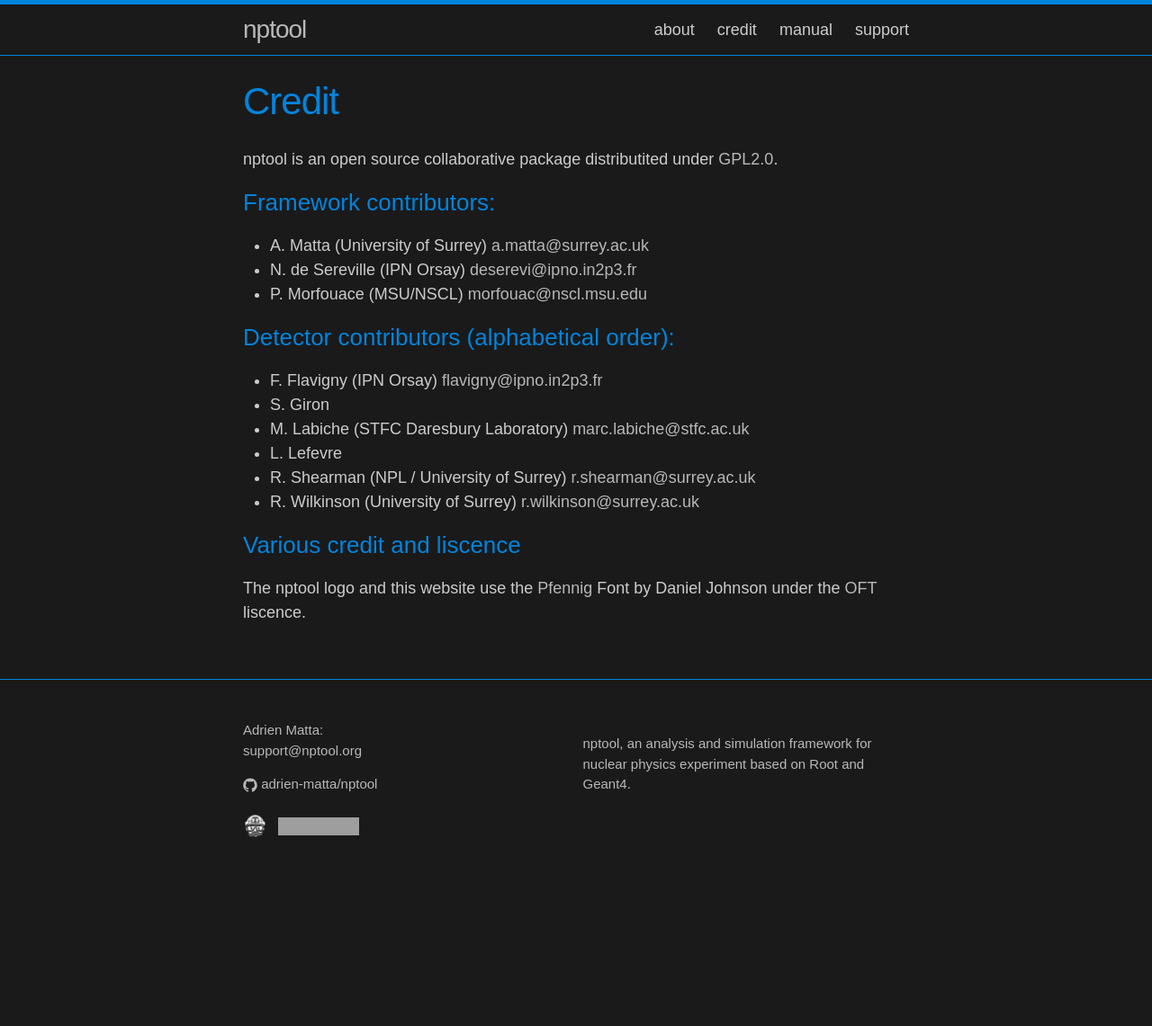
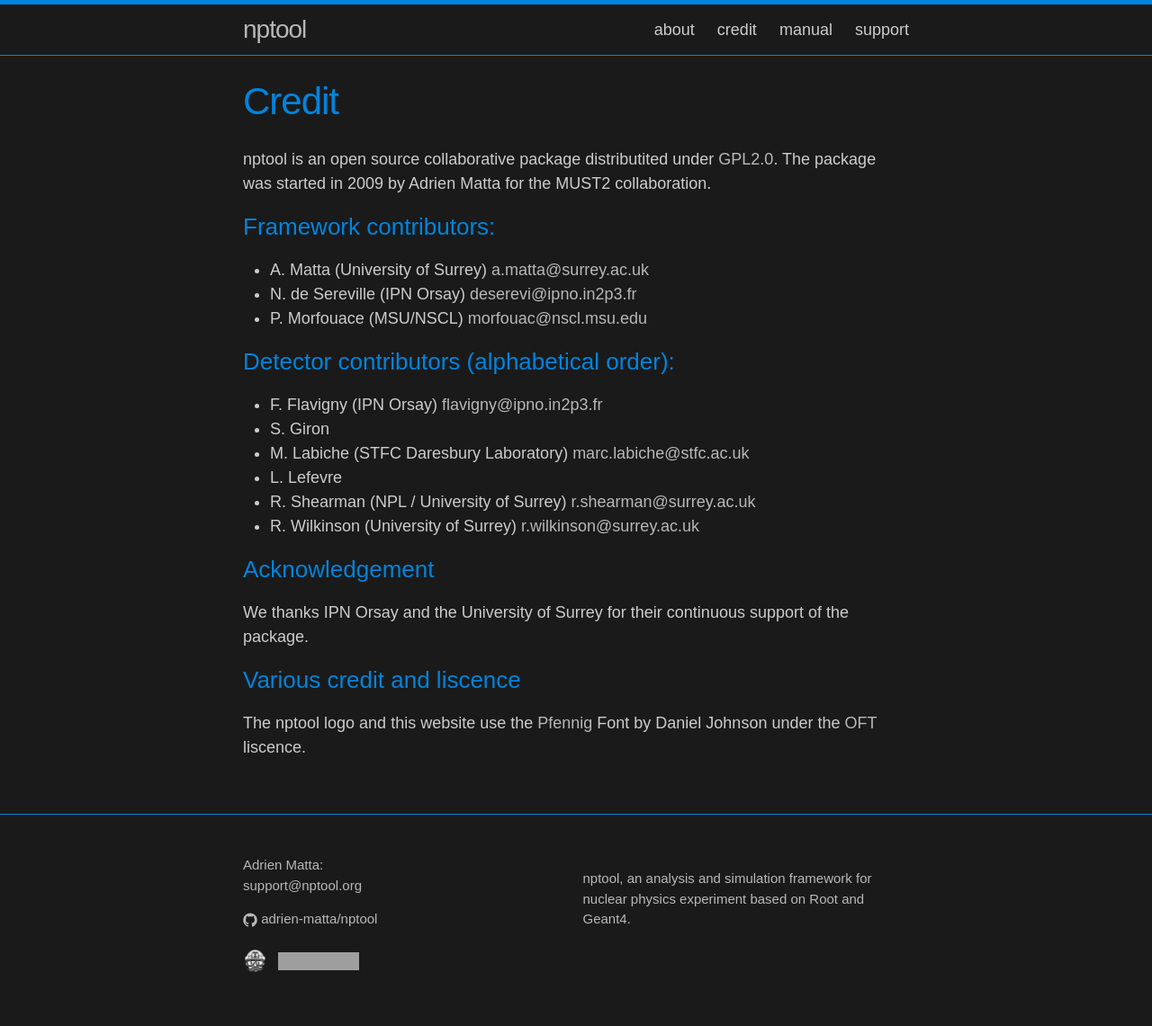
Before and after one commit to adrien-matta/nptool, a Jekyll site: the page built from credit.md, in a window 1280 px wide. Shown: the whole page at 90% size. Built offline with Jekyll 4.4.1, drawn with Linux system fonts in a browser that asks for light colours; some web fonts are replaced; before the commit the page ends 991 px from its top, so only the background shows below that; grey boxes are pictures that could not be loaded.

Commit message:
* Update Credit

```diff
--- a/credit.md
+++ b/credit.md
@@ -6,14 +6,15 @@ show_in_nav: true
 ---
 
 nptool is an open source collaborative package distributited under [GPL2.0][gpl2].
+The package was started in 2009 by Adrien Matta for the MUST2 collaboration.
 
-###Framework contributors:
+### Framework contributors:
 
 * A. Matta (University of Surrey) <mailto:a.matta@surrey.ac.uk>
 * N. de Sereville (IPN Orsay) <mailto:deserevi@ipno.in2p3.fr>
 * P. Morfouace (MSU/NSCL) <mailto:morfouac@nscl.msu.edu>
 
-###Detector contributors (alphabetical order):
+### Detector contributors (alphabetical order):
 
 * F. Flavigny (IPN Orsay) <mailto:flavigny@ipno.in2p3.fr>
 * S. Giron
@@ -22,6 +23,9 @@ nptool is an open source collaborative package distributited under [GPL2.0][gpl2
 * R. Shearman (NPL / University of Surrey) <mailto:r.shearman@surrey.ac.uk>
 * R. Wilkinson (University of Surrey) <mailto:r.wilkinson@surrey.ac.uk>
 
+### Acknowledgement
+We thanks IPN Orsay and the University of Surrey for their continuous support of the package.
+
 ### Various credit and liscence
 
 The nptool logo and this website use the [Pfennig][pfennig] Font  by Daniel Johnson under the [OFT][oft] liscence.
```
